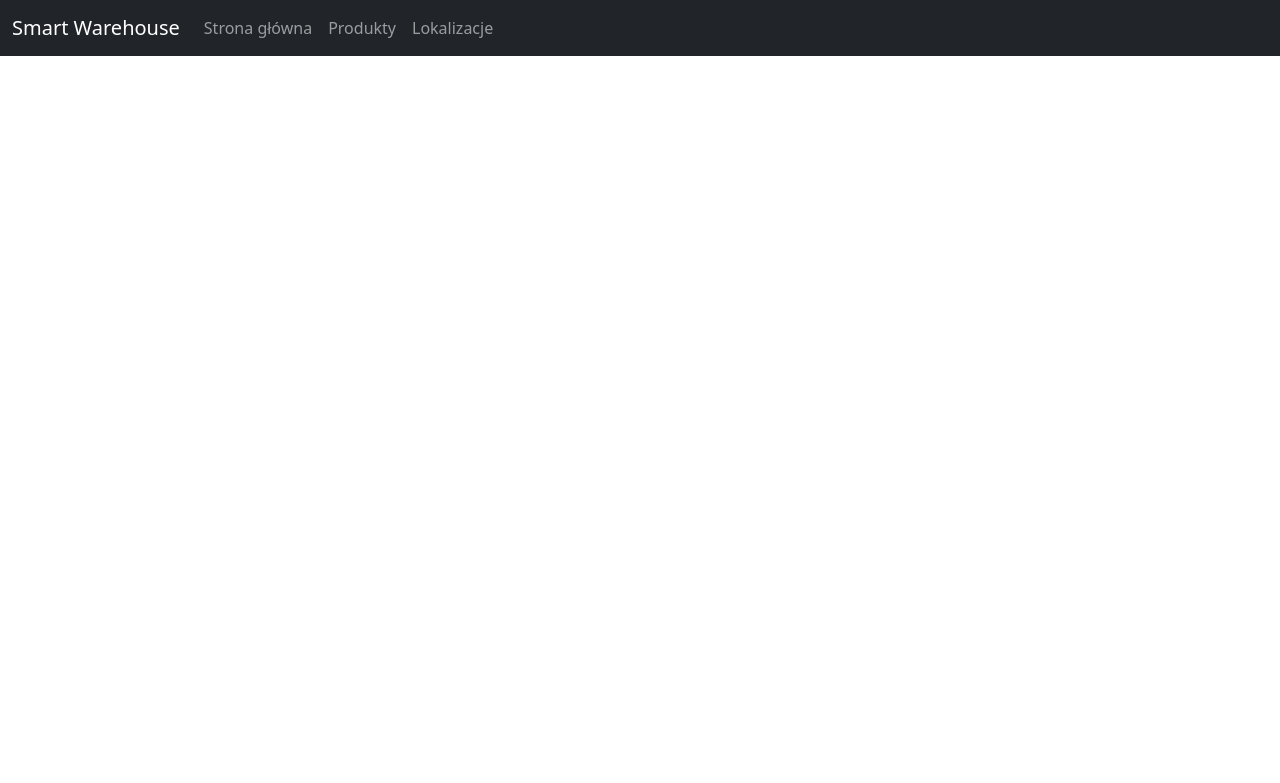
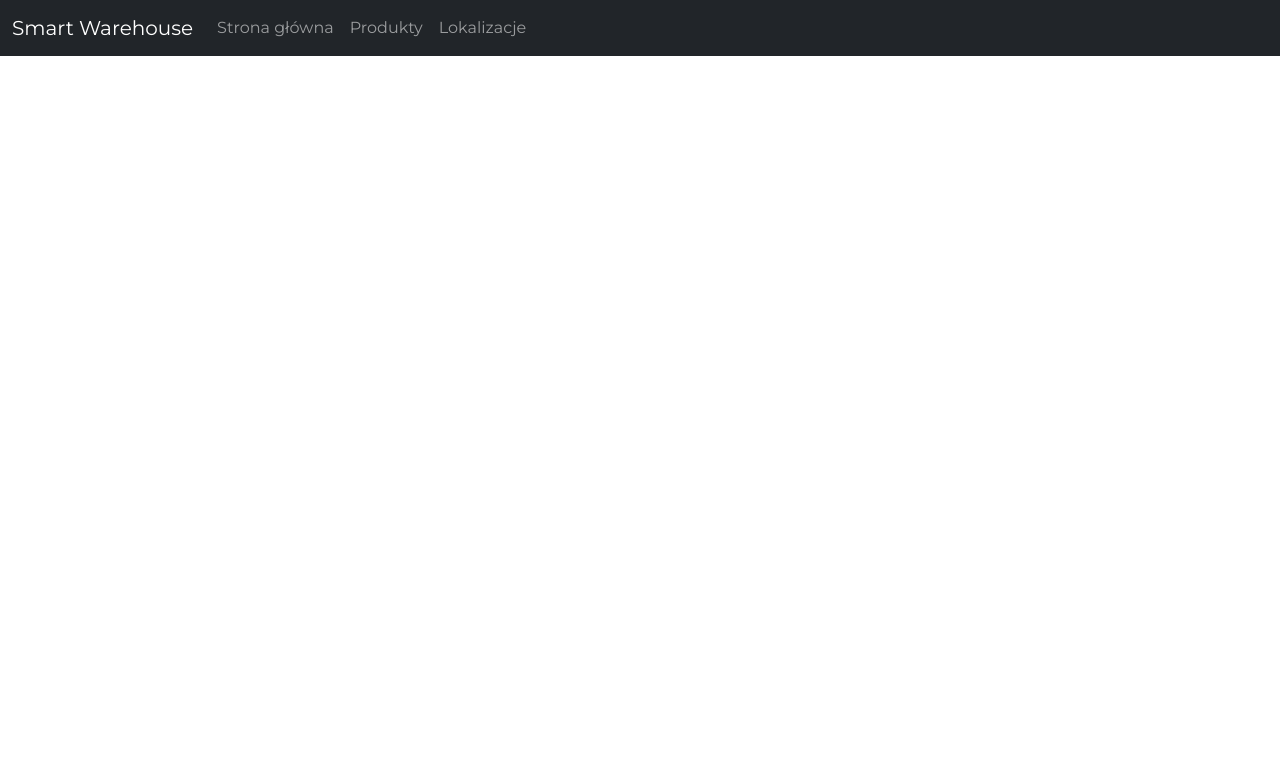
Before and after one commit to piotr-pawelczak/smart_warehouse, a Django app: page / in a window 1280 px wide. Shown: the top 783 px of the page. Run offline with Django 3.2, Linux system fonts and the light colour scheme.

Commit message:
Add font

```diff
--- a/warehouse/static/css/base.css
+++ b/warehouse/static/css/base.css
@@ -1,6 +1,6 @@
-/*body {*/
-/*    font-family: 'Montserrat', sans-serif;*/
-/*}*/
+body {
+    font-family: 'Montserrat', sans-serif;
+}
 
 .warehouse_list_header {
     margin-top: 10px;
--- a/warehouse/templates/warehouse/base.html
+++ b/warehouse/templates/warehouse/base.html
@@ -11,7 +11,7 @@
     <!--- Dodanie fonta Montserrat --->
     <link rel="preconnect" href="https://fonts.googleapis.com">
     <link rel="preconnect" href="https://fonts.gstatic.com" crossorigin>
-{#    <link href="https://fonts.googleapis.com/css2?family=Montserrat:ital,wght@0,100;0,200;0,300;0,400;0,500;0,600;0,700;0,800;0,900;1,100;1,200;1,300;1,400;1,500&display=swap" rel="stylesheet">#}
+    <link href="https://fonts.googleapis.com/css2?family=Montserrat:ital,wght@0,100;0,200;0,300;0,400;0,500;0,600;0,700;0,800;0,900;1,100;1,200;1,300;1,400;1,500&display=swap" rel="stylesheet">
 
     <meta charset="utf-8">
     <meta name="viewport" content="width=device-width, initial-scale=1">
```
